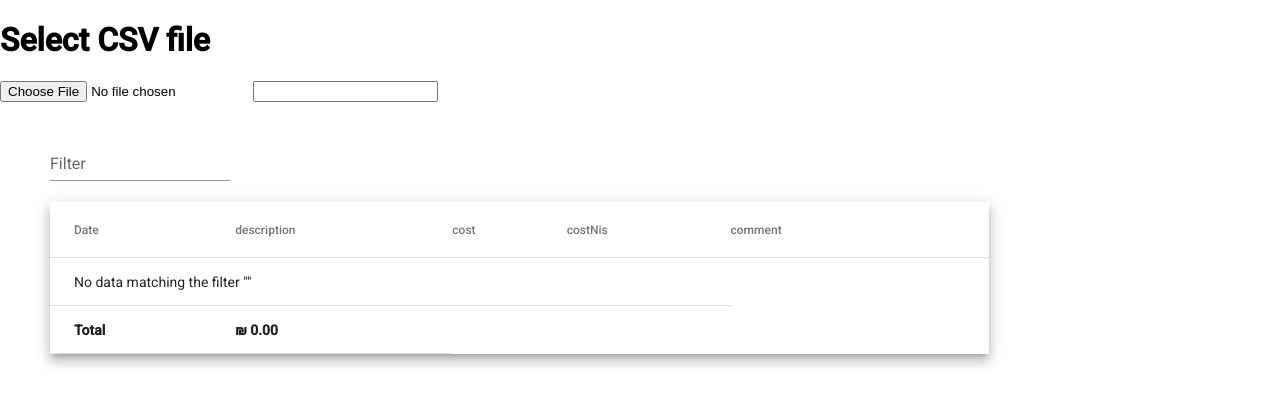
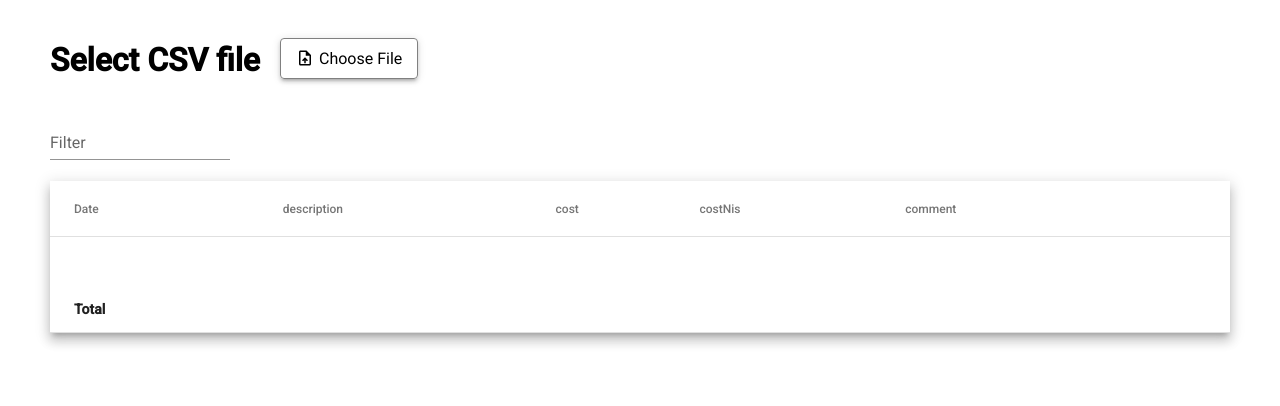
Before and after one commit to Vladi-ed/CalCalculator, an Angular app: page / in a window 1280 px wide. Shown: the top 406 px of the page. Built offline with nearby package versions, Linux system fonts and the light colour scheme; what csv-parse would draw is missing.

Commit message:
added angular material table

```diff
--- a/package.json
+++ b/package.json
@@ -1,6 +1,6 @@
 {
   "name": "calcalculator",
-  "version": "0.0.0",
+  "version": "0.0.2",
   "scripts": {
     "ng": "ng",
     "start": "ng serve",
@@ -23,8 +23,8 @@
     "zone.js": "~0.11.8"
   },
   "devDependencies": {
-    "@angular-devkit/build-angular": "^14.2.2",
-    "@angular/cli": "^14.2.2",
+    "@angular-devkit/build-angular": "^14.2.3",
+    "@angular/cli": "^14.2.3",
     "@angular/compiler-cli": "^14.2.2",
     "@types/node": "^16.11.59",
     "typescript": "~4.8.3"
--- a/src/app/app.component.css
+++ b/src/app/app.component.css
@@ -12,3 +12,17 @@ table {
 tr.mat-footer-row {
   font-weight: bold;
 }
+
+label.select-file {
+  border: 1px solid gray;
+  padding: 10px 15px;
+  margin-left: 20px;
+  border-radius: 4px;
+  margin-top: -3px;
+  cursor: pointer;
+  display: flex;
+}
+
+a {
+  color: black;
+}
--- a/src/app/app.component.html
+++ b/src/app/app.component.html
@@ -1,36 +1,34 @@
-<h1>Select CSV file</h1>
-<input type="file" id="input" (change)="onUpload($event.target)" accept="text/csv, .xls"/>
-<input type="text" #filter (keyup)="filterTransactions(filter.value)">
+<div style="padding: 20px 50px;">
+  <div style="display: flex; align-items: center;">
 
-<!--<div class="content" role="main">-->
-<!--  <table>-->
-<!--    <thead>-->
-<!--      <th>Date</th> <th>Description</th> <th>Count</th> <th>Translation</th> <th>Cost</th> <th>Cost in ₪</th>-->
-<!--    </thead>-->
-<!--    <tbody>-->
-<!--    <tr *ngFor="let row of filteredRecords">-->
-<!--      <td>{{ row.date }}</td>-->
-<!--      <td>{{ row.description }}</td>-->
-<!--      <td>{{ row.count }}</td>-->
-<!--      <td>{{ row.translation }}</td>-->
-<!--      <td>{{ row.cost }}</td>-->
-<!--      <td>{{ row.costNis }}</td>-->
-<!--      <td>{{ row.comment }}</td>-->
-<!--    </tr>-->
-<!--    </tbody>-->
-<!--    <tfoot>-->
-<!--    </tfoot>-->
-<!--  </table>-->
-<!--</div>-->
+    <h1 style="display: inline-block">Select CSV file</h1>
+    <!--  <input type="file" id="input" (change)="onUpload($event.target)" accept="text/csv, .xls"/>-->
 
-<div style="    width: calc(100% - 341px);
-    padding: 20px 50px;">
+    <!--  <input #csvInput hidden type="file" onclick="this.value=null" (change)="csvInputChange($event)" accept="text/csv, .xls"/>-->
+    <!--  <button mat-flat-button color="primary" (click)="csvInput.click()">Choose File (CSV)</button>-->
+
+    <input #csvInput id="input-file-id" hidden type="file" onclick="this.value=null" (change)="onUpload($event.target)" accept="text/csv, .xls"/>
+    <label for="input-file-id" class="select-file mat-elevation-z3" matRipple>
+      <svg xmlns="http://www.w3.org/2000/svg" height="18px" viewBox="0 0 24 24" width="18px" fill="#000000"><path d="M0 0h24v24H0V0z" fill="none"/><path d="M14 2H6c-1.1 0-1.99.9-1.99 2L4 20c0 1.1.89 2 1.99 2H18c1.1 0 2-.9 2-2V8l-6-6zm4 18H6V4h7v5h5v11zM8 15.01l1.41 1.41L11 14.84V19h2v-4.16l1.59 1.59L16 15.01 12.01 11z"/></svg>
+      <span style="margin-left: 5px">Choose File</span>
+    </label>
+
+    <mat-label style="padding-left: 20px">{{ csvInput.files?.item(0)?.name }}</mat-label>
+  </div>
 
 
-  <mat-form-field appearance="standard">
-    <mat-label>Filter</mat-label>
-    <input matInput (keyup)="applyFilter($event)" placeholder="Ex. Mia" #input>
-  </mat-form-field>
+  <div>
+    <mat-form-field appearance="standard">
+      <mat-label>Filter</mat-label>
+      <input matInput #filter (keyup)="filterTransactions(filter.value)" type="search">
+      <span *ngIf="filter.value" matSuffix aria-label="Clear" (click)="filter.value=''; filterTransactions('')">
+        <svg xmlns="http://www.w3.org/2000/svg" height="18px" viewBox="0 -5 24 24" width="18px" fill="gray">
+          <path d="M19 6.41L17.59 5 12 10.59 6.41 5 5 6.41 10.59 12 5 17.59 6.41 19 12 13.41 17.59 19 19 17.59 13.41 12z"/>
+        </svg>
+      </span>
+    </mat-form-field>
+  </div>
+
 
   <div class="mat-elevation-z8">
     <table mat-table [dataSource]="filteredRecords" matSort>
@@ -46,46 +44,56 @@
       <ng-container matColumnDef="description">
         <th mat-header-cell *matHeaderCellDef mat-sort-header=""> description </th>
         <td mat-cell *matCellDef="let row"> {{row.description}} </td>
+        <td mat-footer-cell *matFooterCellDef></td>
       </ng-container>
 
       <!-- count Column -->
       <ng-container matColumnDef="count">
         <th mat-header-cell *matHeaderCellDef mat-sort-header=""> count </th>
-        <td mat-cell *matCellDef="let row"> {{row.count}} </td>
+        <td mat-cell *matCellDef="let row" (click)="filter.value=row.translation; filterTransactions(row.translation);" style="cursor: pointer">
+          {{row.count}}
+        </td>
+        <td mat-footer-cell *matFooterCellDef></td>
       </ng-container>
 
       <!-- translation Column -->
       <ng-container matColumnDef="translation">
         <th mat-header-cell *matHeaderCellDef mat-sort-header=""> translation </th>
         <td mat-cell *matCellDef="let row"> {{row.translation}} </td>
+        <td mat-footer-cell *matFooterCellDef><a href="#">Go UP</a> </td>
       </ng-container>
 
       <!-- cost Column -->
       <ng-container matColumnDef="cost">
         <th mat-header-cell *matHeaderCellDef mat-sort-header=""> cost </th>
         <td mat-cell *matCellDef="let row"> {{row.cost}} </td>
+        <td mat-footer-cell *matFooterCellDef></td>
       </ng-container>
 
       <!-- costNis Column -->
       <ng-container matColumnDef="costNis">
         <th mat-header-cell *matHeaderCellDef mat-sort-header=""> costNis </th>
         <td mat-cell *matCellDef="let row"> {{row.costNis}} </td>
-        <td mat-footer-cell *matFooterCellDef> {{ getTotalCost() | currency:'₪ ' }} </td>
+<!--        <td mat-footer-cell *matFooterCellDef> Cost </td>-->
+        <td mat-footer-cell *matFooterCellDef> {{ spentTotal | currency:'₪ ' }} </td>
+<!--        <td mat-footer-cell *matFooterCellDef> {{ getTotalCost() }} </td>-->
       </ng-container>
 
       <!-- comment Column -->
       <ng-container matColumnDef="comment">
         <th mat-header-cell *matHeaderCellDef mat-sort-header=""> comment </th>
         <td mat-cell *matCellDef="let row"> {{row.comment}} </td>
+        <td mat-footer-cell *matFooterCellDef></td>
+
       </ng-container>
 
       <tr mat-header-row *matHeaderRowDef="displayedColumns"></tr>
       <tr mat-row *matRowDef="let row; columns: displayedColumns;"></tr>
-      <tr mat-footer-row *matFooterRowDef="['date','costNis']"></tr>
+      <tr mat-footer-row *matFooterRowDef="displayedColumns"></tr>
 
       <!-- Row shown when there is no matching data. -->
       <tr class="mat-row" *matNoDataRow>
-        <td class="mat-cell" colspan="4">No data matching the filter "{{filter.value}}"</td>
+        <td class="mat-cell" colspan="4" *ngIf="calRecords.length">No data matching the filter "{{filter.value}}"</td>
       </tr>
     </table>
   </div>
--- a/src/app/app.component.ts
+++ b/src/app/app.component.ts
@@ -10,9 +10,10 @@ import {ICalRecord} from "./ICalRecord";
 })
 export class AppComponent {
   title = 'calCalculator';
-  transactions: ICalRecord[] = [];
+  calRecords: ICalRecord[] = [];
   filteredRecords: ICalRecord[] = [];
   displayedColumns = ['date',	'description', 'cost',	'costNis', 'comment'];
+  spentTotal?: number;
 
   onUpload(target: any) {
     const file = (target as HTMLInputElement).files?.item(0);
@@ -40,21 +41,29 @@ export class AppComponent {
     })
 
     console.log(records);
-    this.transactions = records;
+
+    this.displayedColumns.splice(2, 0, 'count', 'translation');
+    this.calRecords = records;
     this.filteredRecords = records;
+
+    this.calculateTotalSpent();
   }
 
   filterTransactions(s: string) {
-    if (s) this.filteredRecords = this.transactions.filter(columns => columns.translation?.toLowerCase().includes(s.toLowerCase()));
-    else this.filteredRecords = this.transactions;
+    if (s) {
+      const sFilter = s.toUpperCase();
+      this.filteredRecords = this.calRecords.filter(col => col.translation?.toUpperCase().includes(sFilter) || col.description.includes(sFilter));
+    }
+    else this.filteredRecords = this.calRecords;
+
+    this.calculateTotalSpent();
   }
 
-  applyFilter($event: KeyboardEvent) {
-
-  }
-
-  getTotalCost() {
-    return this.filteredRecords.map(t => Number(t.costNis.substring(2))).reduce((acc, value) => acc + value, 0);
-    // return 55;
+  calculateTotalSpent() {
+    const totalCost = this.filteredRecords
+      .map(t => 100 * Number(t.costNis.replace(/[^0-9.-]+/g,'')))
+      .reduce((acc, value) => acc + value, 0);
+    console.log('totalCost', totalCost);
+    this.spentTotal = totalCost/100;
   }
 }
--- a/src/app/app.module.ts
+++ b/src/app/app.module.ts
@@ -1,15 +1,15 @@
 import { NgModule } from '@angular/core';
-import { BrowserModule } from '@angular/platform-browser';
 
 import { AppComponent } from './app.component';
 import { BrowserAnimationsModule } from '@angular/platform-browser/animations';
 import {MatInputModule} from "@angular/material/input";
 import {MatTableModule} from "@angular/material/table";
 import {MatSortModule} from "@angular/material/sort";
+import {MatRippleModule} from "@angular/material/core";
 
 @NgModule({
   declarations: [AppComponent],
-  imports: [BrowserModule, BrowserAnimationsModule, MatInputModule, MatTableModule, MatSortModule],
+  imports: [BrowserAnimationsModule, MatInputModule, MatTableModule, MatSortModule, MatRippleModule],
   providers: [],
   bootstrap: [AppComponent]
 })
--- a/src/index.html
+++ b/src/index.html
@@ -8,7 +8,6 @@
   <link rel="icon" type="image/x-icon" href="favicon.ico">
   <link rel="preconnect" href="https://fonts.gstatic.com">
   <link href="https://fonts.googleapis.com/css2?family=Roboto:wght@300;400;500&display=swap" rel="stylesheet">
-  <link href="https://fonts.googleapis.com/icon?family=Material+Icons" rel="stylesheet">
 </head>
 <body>
   <app-root></app-root>
--- a/src/main.ts
+++ b/src/main.ts
@@ -1,12 +1,8 @@
 import { enableProdMode } from '@angular/core';
 import { platformBrowserDynamic } from '@angular/platform-browser-dynamic';
-
 import { AppModule } from './app/app.module';
 import { environment } from './environments/environment';
 
-if (environment.production) {
-  enableProdMode();
-}
+if (environment.production) enableProdMode();
 
-platformBrowserDynamic().bootstrapModule(AppModule)
-  .catch(err => console.error(err));
+platformBrowserDynamic().bootstrapModule(AppModule).catch(err => console.error(err));
```
Also changed, not shown: 1 other file (tests, documents, lock files or other folders).
